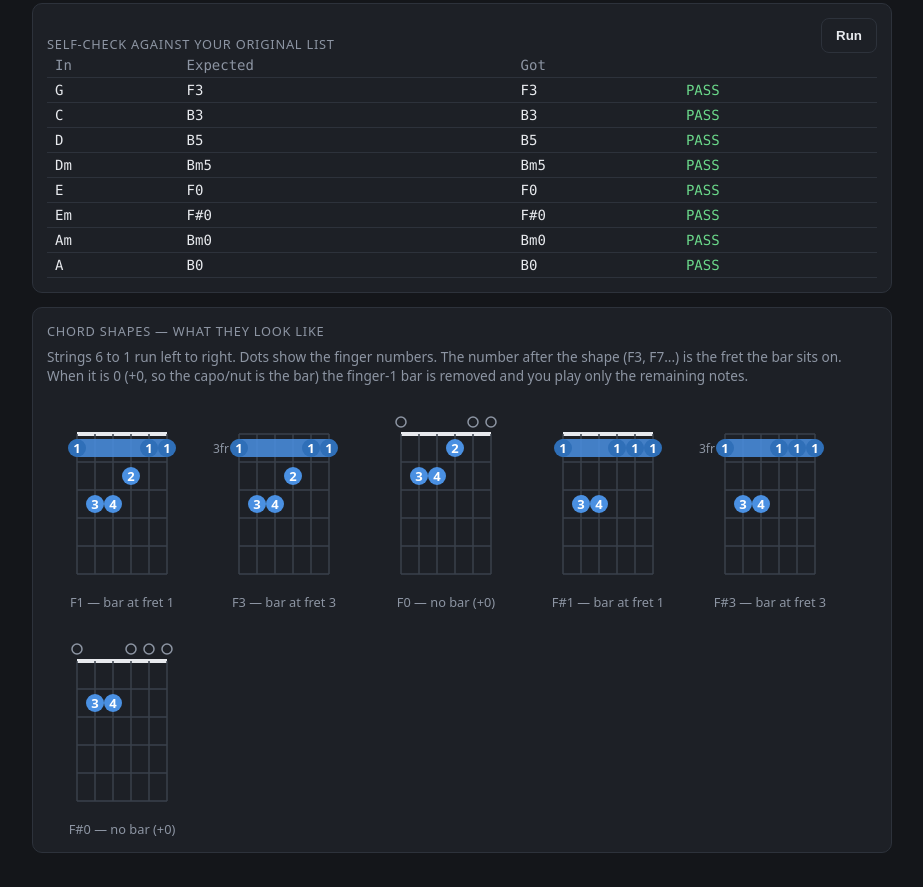
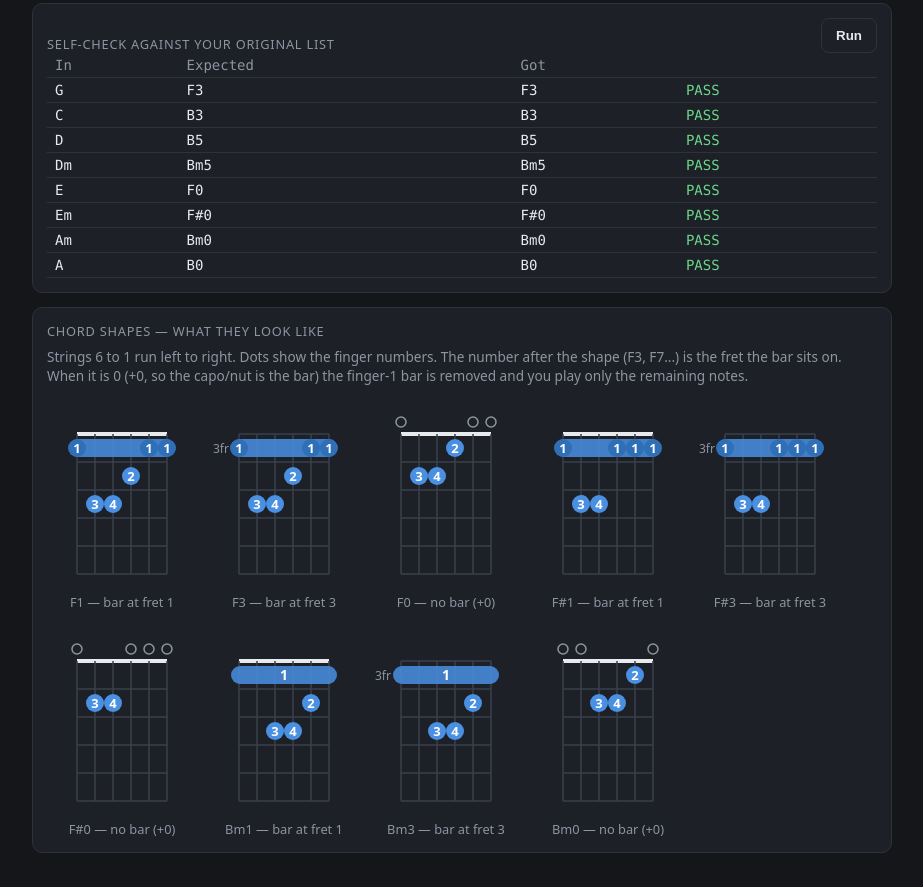
Before and after one commit to sethbrowngaming-rgb/capo-chord-translator-under-sethbrowngaming-rgb, a plain HTML site: page index.html in a window 1280 px wide. Shown: the part 1083-1970 px from the top of the page, without its empty margins (178-1101 px from the left). Drawn offline with Linux system fonts and the light colour scheme.

Commit message:
Add Bm chord shape diagrams
Co-Authored-By: Claude Sonnet 5.5 <noreply@anthropic.com>
Claude-Session: https://claude.ai/code/session_01TwvUT9RNLrfoBRTsntEjgA

```diff
--- a/index.html
+++ b/index.html
@@ -200,7 +200,8 @@ function plain(rows){return rows.map(r=>r.length&&r[0].kind==='raw'?r[0].text:r.
 // rel = fret of each string (6 -> 1) relative to the bar fret; fin = finger used
 const SHAPES={
   F:{rel:[0,2,2,1,0,0],fin:[1,3,4,2,1,1],barLabel:[0,4,5]},
-  'F#':{rel:[0,2,2,0,0,0],fin:[1,3,4,1,1,1],barLabel:[0,3,4,5]}
+  'F#':{rel:[0,2,2,0,0,0],fin:[1,3,4,1,1,1],barLabel:[0,3,4,5]},
+  Bm:{rel:[0,0,2,2,1,0],fin:[1,1,3,4,2,1],barCenter:true}
 };
 function shapeSVG(name,N){
   const sh=SHAPES[name],X0=30,DX=18,Y0=38,DY=28,start=N===0?1:N;
@@ -210,11 +211,12 @@ function shapeSVG(name,N){
   for(let i=0;i<6;i++) g+=`<line x1="${X0+i*DX}" x2="${X0+i*DX}" y1="${Y0}" y2="${Y0+DY*5}" stroke="#3a404b" stroke-width="1.5"/>`;
   if(start>1) g+=`<text x="4" y="${Y0+DY/2+5}" fill="#8d95a3" font-size="12">${start}fr</text>`;
   if(N>0) g+=`<rect x="${X0-8}" y="${Y0+DY/2-9}" width="${DX*5+16}" height="18" rx="9" fill="#4a90e2" opacity=".85"/>`;
+  if(N>0&&sh.barCenter) g+=`<text x="${X0+DX*2.5}" y="${Y0+DY/2+5}" text-anchor="middle" fill="#fff" font-size="14" font-weight="700">1</text>`;
   sh.rel.forEach((r,i)=>{
     const f=fret[i],x=X0+i*DX;
     if(f===0){ g+=`<circle cx="${x}" cy="${Y0-12}" r="5" fill="none" stroke="#8d95a3" stroke-width="1.5"/>`; return; }
     const isBar=N>0&&r===0;
-    if(isBar&&!sh.barLabel.includes(i)) return;
+    if(isBar&&(sh.barCenter||!sh.barLabel.includes(i))) return;
     const y=Y0+(f-start)*DY+DY/2;
     g+=`<circle cx="${x}" cy="${y}" r="9" fill="${isBar?'#2f6fb8':'#4a90e2'}"/><text x="${x}" y="${y+5}" text-anchor="middle" fill="#fff" font-size="13" font-weight="700">${sh.fin[i]}</text>`;
   });
@@ -222,7 +224,7 @@ function shapeSVG(name,N){
 }
 function renderShapes(){
   const el=document.getElementById('shapes');
-  const items=[['F',1,'F1 — bar at fret 1'],['F',3,'F3 — bar at fret 3'],['F',0,'F0 — no bar (+0)'],['F#',1,'F#1 — bar at fret 1'],['F#',3,'F#3 — bar at fret 3'],['F#',0,'F#0 — no bar (+0)']];
+  const items=[['F',1,'F1 — bar at fret 1'],['F',3,'F3 — bar at fret 3'],['F',0,'F0 — no bar (+0)'],['F#',1,'F#1 — bar at fret 1'],['F#',3,'F#3 — bar at fret 3'],['F#',0,'F#0 — no bar (+0)'],['Bm',1,'Bm1 — bar at fret 1'],['Bm',3,'Bm3 — bar at fret 3'],['Bm',0,'Bm0 — no bar (+0)']];
   el.innerHTML=items.map(([n,N,t])=>`<div style="text-align:center;font-size:.8rem;color:var(--mute)">${shapeSVG(n,N)}<div>${t}</div></div>`).join('');
 }
 function render(){
```
Also changed, not shown: 1 other file.
